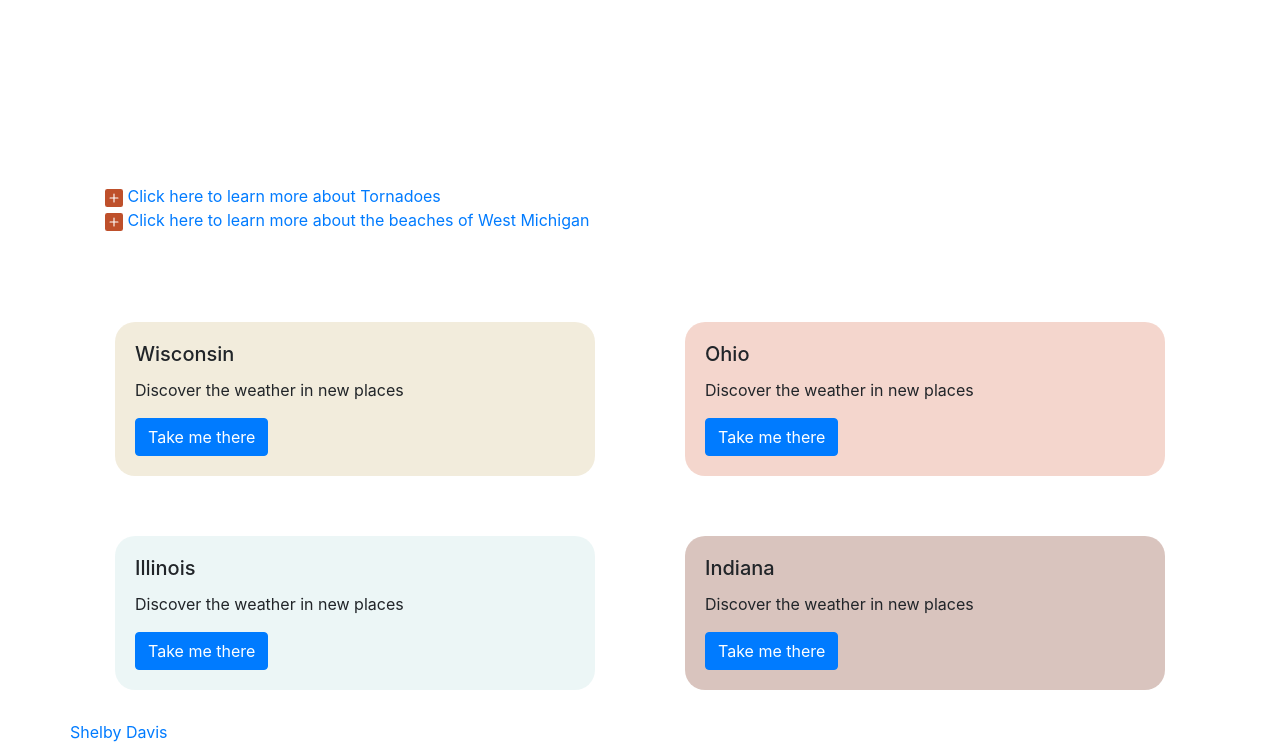
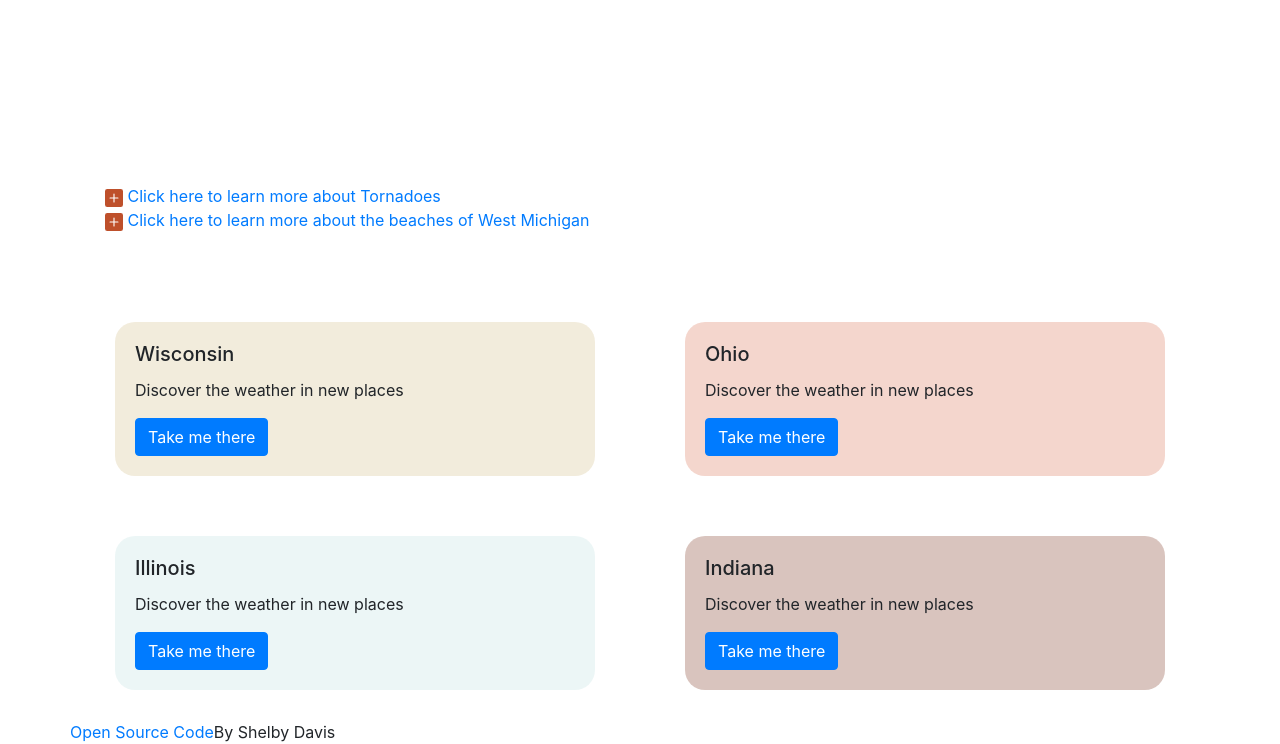
Before and after one commit to sjeneedavis/shelbyjeneedavis, a plain HTML site: page index.html in a window 1280 px wide. Shown: the part 102-846 px from the top of the page. Drawn offline with nearby package versions, Linux system fonts and the light colour scheme; no server answers.

Commit message:
Update name

```diff
--- a/index.html
+++ b/index.html
@@ -281,6 +281,6 @@ searchForm.addEventListener("submit", handleSubmit);
 searchCity("Grand Rapids");
 
 </script>
-<a href="https://github.com/sjeneedavis/shelbyjeneedavis">Shelby Davis</a>
+<a href="https://github.com/sjeneedavis/shelbyjeneedavis">Open Source Code</a> By Shelby Davis
 </body>
 </html>
```
